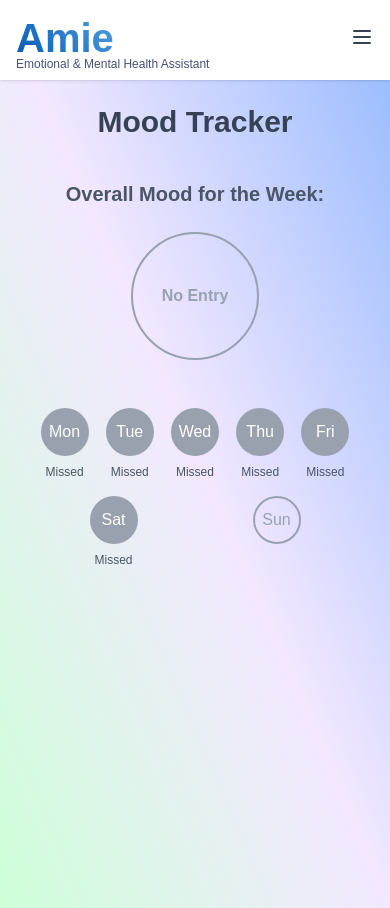
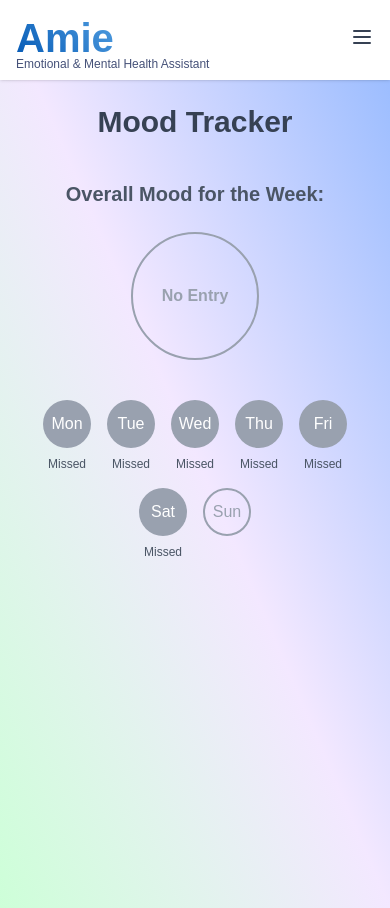
Before and after one commit to akelladeepak/amie-webapp, a React (Vite) app in the folder amie/: page /#/mood-tracker in a window 390 px wide. Built offline with nearby package versions, Linux system fonts and the light colour scheme; the HTML template or start-up script is replaced by a standard one.

Commit message:
Change tracker mobile view

```diff
--- a/amie/src/pages/MoodTracker.jsx
+++ b/amie/src/pages/MoodTracker.jsx
@@ -24,7 +24,7 @@ function MoodTracker({ moodLogs }) {
     });
   }
 
-  // Assign mood logs to their respective day in the week.
+  // Assign mood logs to their respective day in the week
   moodLogs.forEach(log => {
     const logDate = new Date(log.fullDate);
     weekDays.forEach(day => {
@@ -38,7 +38,7 @@ function MoodTracker({ moodLogs }) {
     });
   });
 
-  // A mapping from mood label to its corresponding color.
+  // A mapping from mood label to its corresponding color
   const moodMapping = {
     Happy: 'bg-orange-400',
     Sad: 'bg-blue-400',
@@ -48,23 +48,23 @@ function MoodTracker({ moodLogs }) {
     Lonely: 'bg-green-500'
   };
 
-  // Compute daily mood info.
+  // Compute daily mood info
   const dailyMoodInfo = weekDays.map(day => {
     let mood = null;
     let color = '';
     if (day.logs.length > 0) {
-      // Count frequency of moods for the day.
+      // Count frequency of moods for the day
       const counts = day.logs.reduce((acc, log) => {
         acc[log.mood] = (acc[log.mood] || 0) + 1;
         return acc;
       }, {});
-      // Determine the mood with the highest frequency.
+      // Determine the mood with the highest frequency
       mood = Object.keys(counts).reduce((a, b) =>
         counts[a] > counts[b] ? a : b
       );
       color = moodMapping[mood] || 'bg-gray-400';
     } else {
-      // No logs found for the day.
+      // No logs found for the day
       if (day.date < currentDate) {
         color = 'bg-gray-400';
         mood = 'Missed';
@@ -83,17 +83,18 @@ function MoodTracker({ moodLogs }) {
     return { ...day, mood, color };
   });
 
-  // Compute overall weekly mood from all logs in the current week.
+  // Compute overall weekly mood
   const weeklyCounts = {};
   weekDays.forEach(day => {
     day.logs.forEach(log => {
       weeklyCounts[log.mood] = (weeklyCounts[log.mood] || 0) + 1;
     });
   });
-  const overallMood = Object.keys(weeklyCounts).length > 0 ?
-    Object.keys(weeklyCounts).reduce((a, b) =>
-      weeklyCounts[a] > weeklyCounts[b] ? a : b
-    ) : null;
+  const overallMood = Object.keys(weeklyCounts).length > 0
+    ? Object.keys(weeklyCounts).reduce((a, b) =>
+        weeklyCounts[a] > weeklyCounts[b] ? a : b
+      )
+    : null;
   const overallColor = overallMood ? moodMapping[overallMood] : '';
 
   return (
@@ -107,7 +108,9 @@ function MoodTracker({ moodLogs }) {
         </h2>
         <div className="flex justify-center mb-10">
           {overallMood ? (
-            <div className={`w-32 h-32 lg:w-56 lg:h-56 rounded-full flex items-center justify-center ${overallColor} text-white text-base md:text-xl font-bold`}>
+            <div
+              className={`w-32 h-32 lg:w-56 lg:h-56 rounded-full flex items-center justify-center ${overallColor} text-white text-base md:text-xl font-bold`}
+            >
               {overallMood}
             </div>
           ) : (
@@ -116,11 +119,15 @@ function MoodTracker({ moodLogs }) {
             </div>
           )}
         </div>
-        <div className="flex flex-wrap justify-around">
+
+        {/* Updated layout: flex-wrap with justify-center and a gap for uniform spacing */}
+        <div className="flex flex-wrap justify-center gap-4">
           {dailyMoodInfo.map((day) => (
-            <div key={day.dayName} className="flex flex-col items-center m-2">
+            <div key={day.dayName} className="flex flex-col items-center">
               {day.color ? (
-                <div className={`w-12 md:w-16 h-12 md:h-16 rounded-full mb-2 flex items-center justify-center text-white ${day.color}`}>
+                <div
+                  className={`w-12 md:w-16 h-12 md:h-16 rounded-full mb-2 flex items-center justify-center text-white ${day.color}`}
+                >
                   {day.dayName}
                 </div>
               ) : (
```
